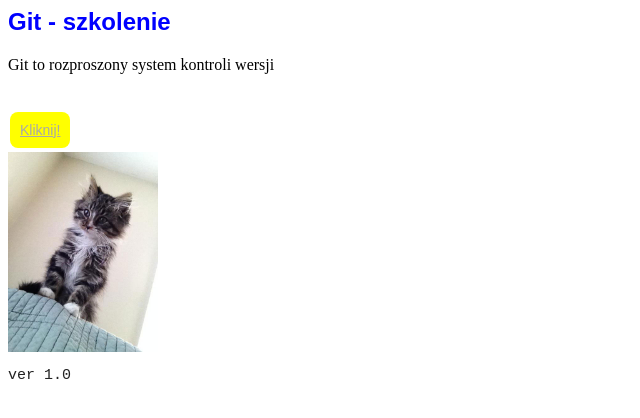
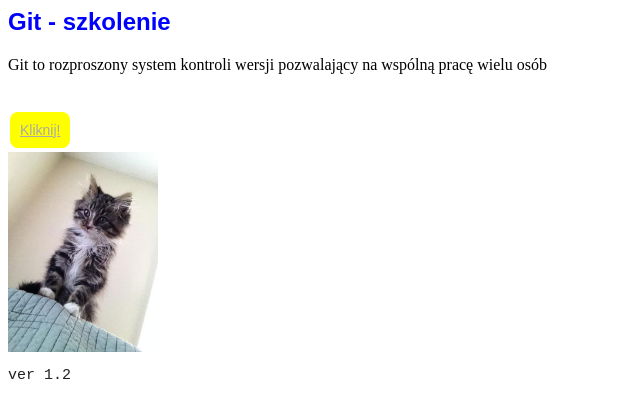
Before and after one commit to testUserNo1/examples, a plain HTML site: page index.html in a window 1280 px wide. Shown: the whole page, without its empty margins (0-640 px from the left). Drawn offline with Linux system fonts and the light colour scheme.

Commit message:
added more text

```diff
--- a/index.html
+++ b/index.html
@@ -1,6 +1,6 @@
 <html>
 	<head>
-		<title> Git - system kontroli wersji </title>
+		<title> Git - rozproszony system kontroli wersji </title>
 
 		<link rel="stylesheet" href="./static/css/site.css"/>
 		<script src="./static/scripts/main.js"> </script>
@@ -8,12 +8,12 @@
 
 	<body>
 		<h2 class="boldHeader">Git - szkolenie</h2>
-		<p>Git to rozproszony system kontroli wersji</p>
+		<p>Git to rozproszony system kontroli wersji pozwalający na wspólną pracę wielu osób</p>
 		<br/>
 		<!-- TODO add form name and email field -->
 		<button onClick="sayHello()">Kliknij!</button>
 		<br/>
 		<img src="./static/images/kitty.jpg" height="200"/>
-		<p class="footer">ver 1.0</p>
+		<p class="footer">ver 1.2</p>
 	</body>
 </html>
```
